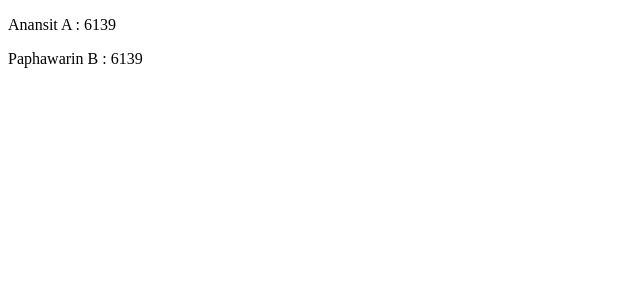
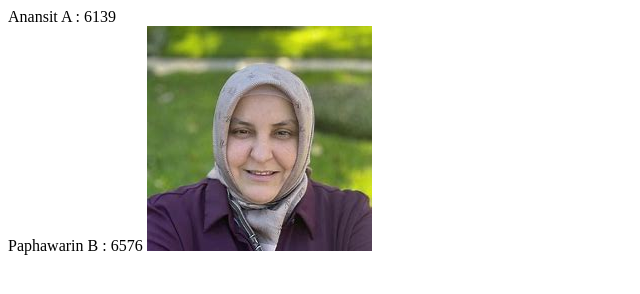
Before and after one commit to GeorGie0747/LAB3-2, a plain HTML site: page index.html in a window 1280 px wide. Shown: the whole page, without its empty margins (0-640 px from the left). Drawn offline with Linux system fonts and the light colour scheme.

Commit message:
Update index.html
edit B

```diff
--- a/index.html
+++ b/index.html
@@ -9,8 +9,8 @@
 
 <body>
 
-    <p>Anansit A : 6139</p>
-    <p>Paphawarin B : 6139</p>
+    <a>Anansit A : 6139</a><br>
+    <a>Paphawarin B : 6576</a> <img src="/B.jfif" alt="">
 
 </body>
 
```
